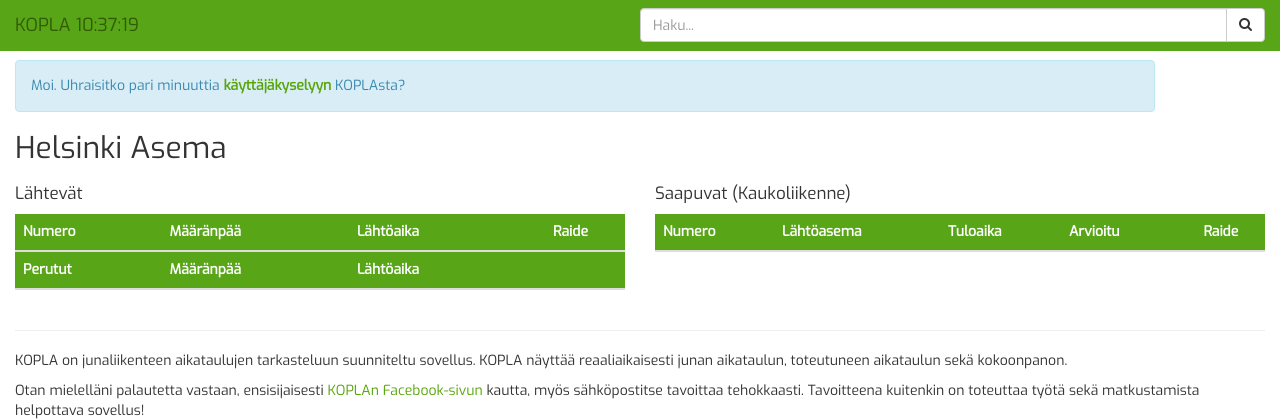
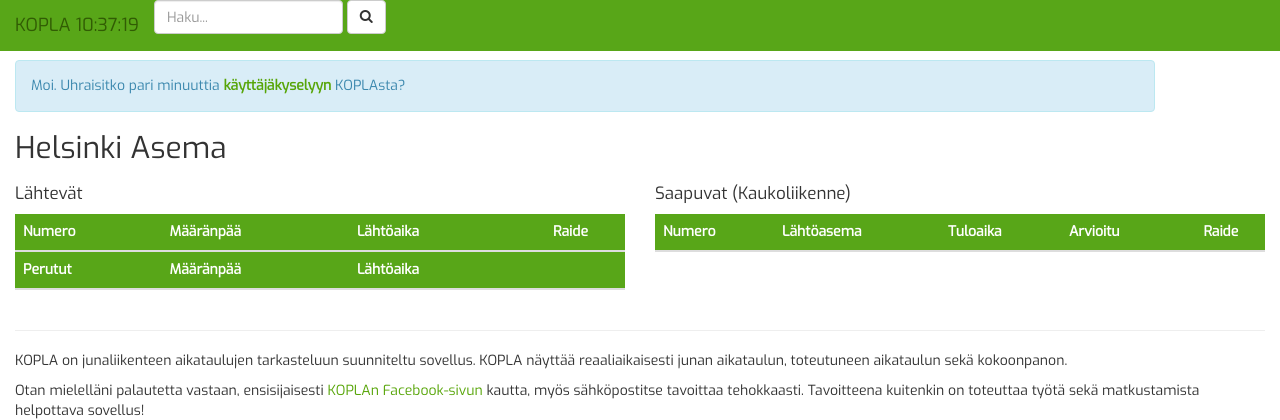
Before and after one commit to ByTS/Kopla, a PHP site: page /index.php in a window 1280 px wide. Shown: the top 420 px of the page. Run offline with PHP 8.4, Linux system fonts and the light colour scheme; lists and menus that the app fills with data are empty; some libraries are stand-ins or nearby versions.

Commit message:
nav updates

```diff
--- a/incs/nav.php
+++ b/incs/nav.php
@@ -1,12 +1,8 @@
+
 <nav class="navbar navbar-fixed-top vihreepohja" ng-controller="kello">
   <a class="navbar-brand vihreepohja" href="http://byts.fi/kopla">KOPLA {{ kello | date:'HH:mm:ss'}}</a>
-    <form class="navbar-form" role="search" action="aikataulu.php" method="get">
-      <div class="input-group col-xs-6 pull-right">
-        <input class="form-control" type="number" name="n" placeholder="Haku...">
-        <div class="input-group-btn">
-          <button class="btn btn-default" type="submit"><i class="fa fa-search"></i></button>
-        </div>
-      </div>
-    </form>
-  </div>
+  <form class="form-inline pull-xs-right" role="search" action="aikataulu.php" method="get">
+    <input class="form-control" type="number" name="n" placeholder="Haku...">
+    <button class="btn btn-default" type="submit"><i class="fa fa-search"></i></button>
+  </form>
 </nav>
```
